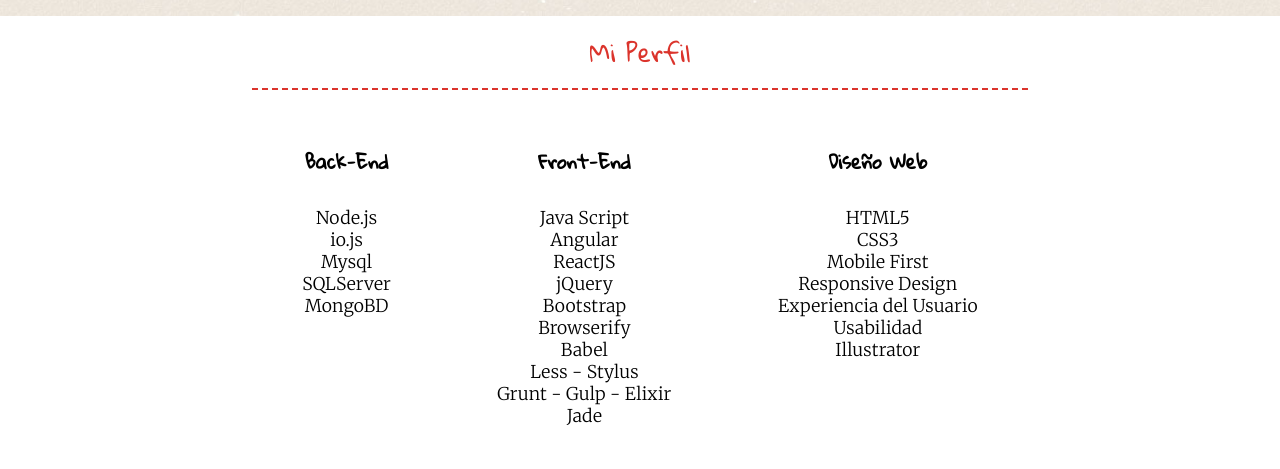
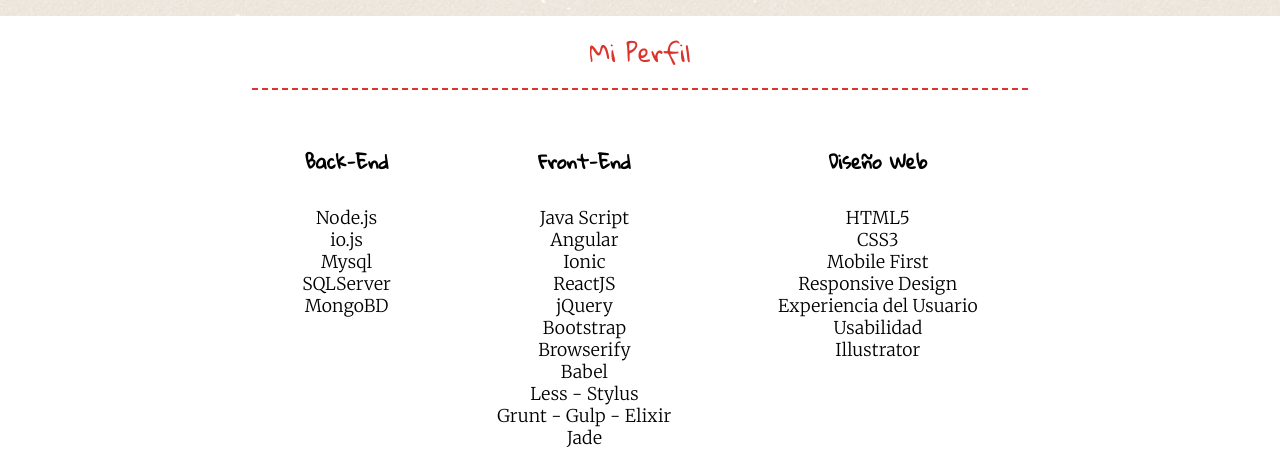
Before and after one commit to daguiheso/Portafolio, a website: page index.html in a window 1280 px wide. Shown: the part 331-800 px from the top of the page. Drawn offline with nearby package versions, Linux system fonts and the light colour scheme; a web font is replaced by a local one.

Commit message:
Add ionic

```diff
--- a/index.html
+++ b/index.html
@@ -54,6 +54,7 @@
 				<ul class="Profile-list">
 					<ol class="Profile-item">Java Script</ol>
 					<ol class="Profile-item">Angular</ol>
+					<ol class="Profile-item">Ionic</ol>
 					<ol class="Profile-item">ReactJS</ol>
 					<ol class="Profile-item">jQuery</ol>
 					<ol class="Profile-item">Bootstrap</ol>
```
